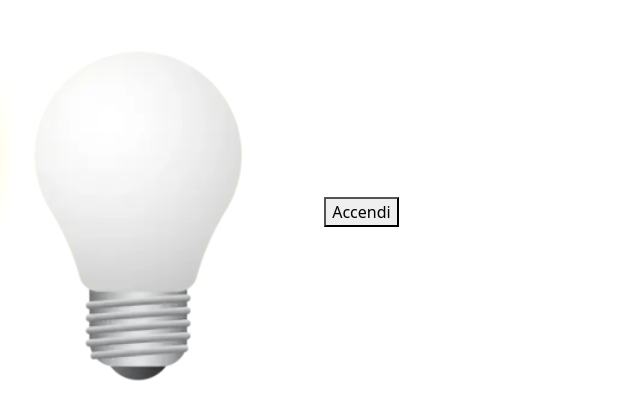
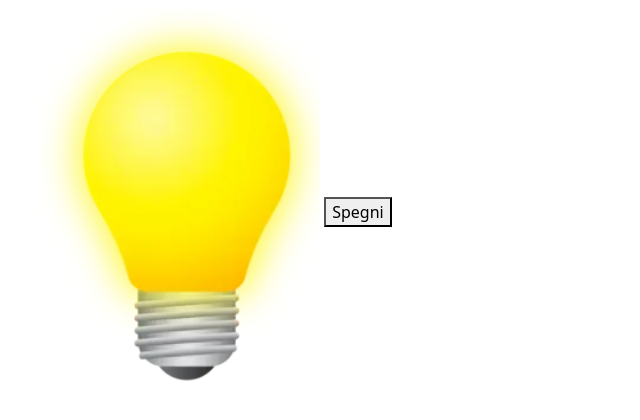
Before and after one commit to claraloforti/js-dom-1, a plain HTML site: page index.html in a window 1280 px wide. Both pictures are taken after a click on the button "Accendi". Shown: the whole page, without its empty margins (0-640 px from the left). Drawn offline with nearby package versions, Linux system fonts and the light colour scheme.

Commit message:
tre diverse soluzioni

```diff
--- a/index.html
+++ b/index.html
@@ -10,8 +10,8 @@
     <link rel="stylesheet" href="styles/style.css">
 </head>
 <body>
-    <img src="img/white_lamp.png" alt="lampadina-spenta" class="w-25">
-    <button>Accendi</button>
+    <img src="img/white_lamp.png" id="immagine" class="w-25">
+    <button id="tasto">Accendi</button>
     <script src="script.js"></script>
 </body>
 </html>
--- a/script.js
+++ b/script.js
@@ -0,0 +1,40 @@
+const lampadina = document.getElementById("immagine");
+const bottone = document.getElementById("tasto");
+
+// Prima soluzione
+bottone.addEventListener("click", function () { // Aggiungo evento che si attiva al click del bottone
+    const accesa = lampadina.classList.toggle('accesa'); // Toggle aggiunge la classe "accesa" se c'è e la rimuove se non c'è
+    lampadina.src = accesa ? "img/yellow_lamp.png" : "img/white_lamp.png"; // se è accesa l'img è gialla, altrimenti è bianca
+    bottone.innerHTML = accesa ? "Spegni" : "Accendi"; // se è accesa il btn è "Spegni", altrimenti è "Accendi"
+})
+
+
+
+/* Seconda soluzione
+bottone.addEventListener("click", () => {
+
+    if (lampadina.src.includes('img/white_lamp.png')) { // se src è white(spenta) falla diventare yellow(accesa) e scrivi "Spegni"
+      lampadina.src = 'img/yellow_lamp.png';
+      bottone.innerHTML = "Spegni";
+    } else {
+        lampadina.src = 'img/white_lamp.png';
+        bottone.innerHTML = "Accendi";
+    }
+});
+*/
+
+
+
+/* Terza soluzione
+bottone.addEventListener("click", () => {
+    const accesa = lampadina.src.includes('img/yellow_lamp.png'); // accesa è quando l'img è gialla
+
+    if (accesa) { // se è accesa, al click diventa bianca e il bottone cambia in "Accendi"
+        lampadina.src = 'img/white_lamp.png';
+        bottone.innerHTML = "Accendi";
+    } else { // se è spenta, al click diventa gialla e il bottone cambia in "Spegni"
+        lampadina.src = 'img/yellow_lamp.png';
+        bottone.innerHTML = "Spegni";
+    }
+})
+*/
```
